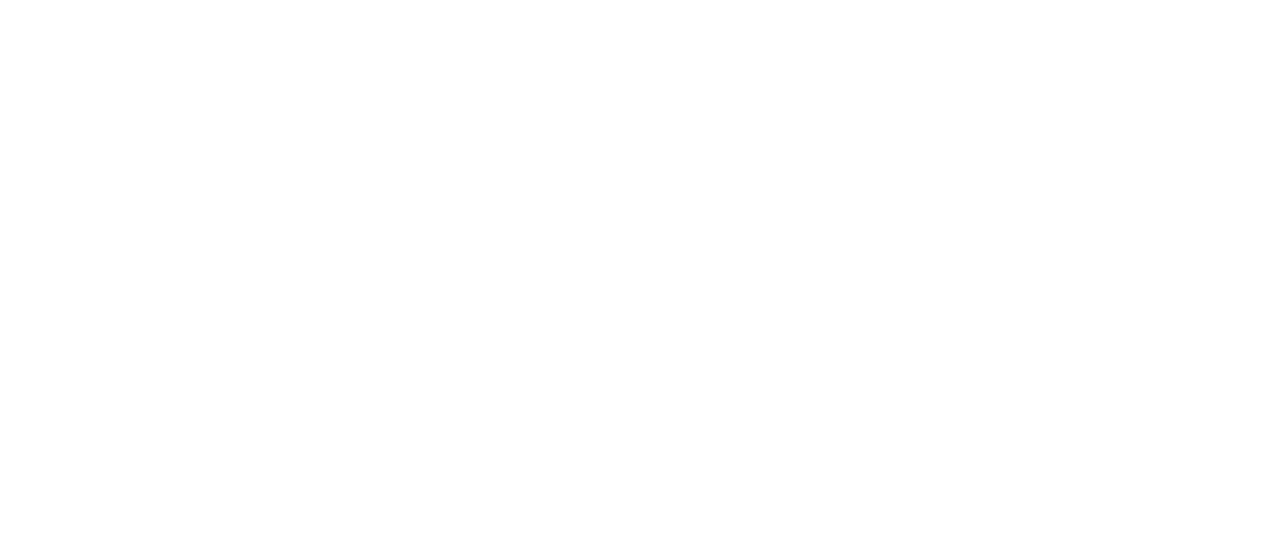
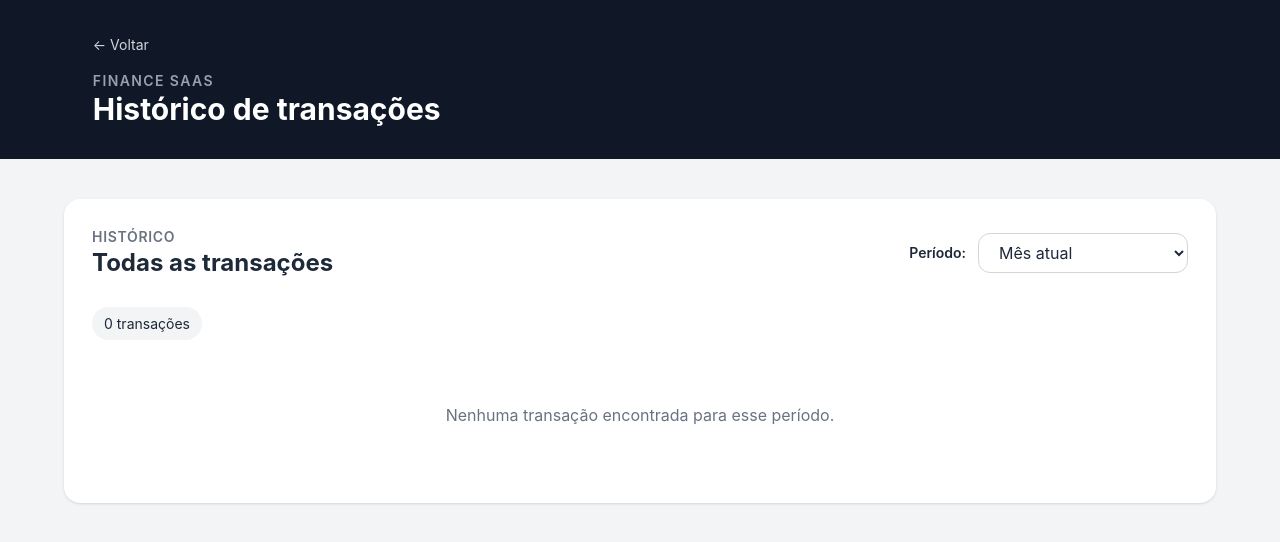
Before and after one commit to ThiagoYamanoi/finances-saas, a React app in the folder frontend/: page /transactions in a window 1280 px wide. Before the commit this address had no page. Shown: the top 542 px of the page. Built offline with nearby package versions, Linux system fonts and the light colour scheme; the HTML template or start-up script is replaced by a standard one.

Commit message:
criei página das transações

```diff
--- a/frontend/src/App.jsx
+++ b/frontend/src/App.jsx
@@ -3,6 +3,7 @@
 import Login from './Pages/Login';
 import Dashboard from './Pages/Dashboard';
 import ProtectedRoute from './Components/ProtectedRoutes';
+import AllTransactions from './Pages/AllTransactions';
 
 function App() {
   return (
@@ -27,6 +28,11 @@
         element={<Navigate to="/login" />}
       />
 
+      <Route
+        path="/transactions"
+        element={<AllTransactions />}
+      />
+
     </Routes>
   );
 }
--- /dev/null
+++ b/frontend/src/Pages/AllTransactions.jsx
@@ -0,0 +1,355 @@
+import { useMemo, useState } from 'react';
+import { useLocation, useNavigate } from 'react-router-dom';
+
+
+function AllTransactions() {
+
+  const location = useLocation();
+  const navigate = useNavigate();
+
+  const transactions = location.state?.transactions || [];
+
+  const [period, setPeriod] = useState('currentMonth');
+
+
+  function parseTransactionDate(value) {
+
+    if (
+      typeof value === 'string' &&
+      /^\d{4}-\d{2}-\d{2}$/.test(value)
+    ) {
+
+      const [year, month, day] = value.split('-').map(Number);
+
+      return new Date(
+        year,
+        month - 1,
+        day
+      );
+    }
+
+    return new Date(value);
+  }
+
+
+  const filteredTransactions = useMemo(() => {
+
+    const now = new Date();
+
+    return transactions.filter(transaction => {
+
+      const transactionDate = parseTransactionDate(transaction.data);
+
+
+      if (period === 'all') {
+        return true;
+      }
+
+
+      if (period === 'currentMonth') {
+
+        return (
+          transactionDate.getMonth() === now.getMonth() &&
+
+          transactionDate.getFullYear() === now.getFullYear()
+        );
+
+      }
+
+
+      if (period === 'lastMonth') {
+
+        const lastMonth =
+          new Date(
+            now.getFullYear(),
+            now.getMonth() - 1,
+            1
+          );
+
+        return (
+          transactionDate.getMonth() === lastMonth.getMonth() &&
+
+          transactionDate.getFullYear() === lastMonth.getFullYear()
+        );
+
+      }
+
+
+      if (period === 'last30Days') {
+
+        const thirtyDaysAgo =
+          new Date();
+
+        thirtyDaysAgo.setDate(
+          now.getDate() - 30
+        );
+
+        return (
+          transactionDate >= thirtyDaysAgo &&
+          transactionDate <= now
+        );
+
+      }
+
+
+      if (period === 'last3Months') {
+
+        const threeMonthsAgo =
+          new Date();
+
+        threeMonthsAgo.setMonth(
+          now.getMonth() - 3
+        );
+
+        return (
+          transactionDate >= threeMonthsAgo &&
+          transactionDate <= now
+        );
+
+      }
+
+
+      if (period === 'currentYear') {
+
+        return (
+          transactionDate.getFullYear() ===
+          now.getFullYear()
+        );
+
+      }
+
+
+      return true;
+
+    });
+
+  }, [transactions, period]);
+
+
+  return (
+
+    <div className="min-h-screen bg-gray-100 text-gray-800">
+
+      <header className="bg-gray-900 px-8 py-8 text-white">
+
+        <div className="mx-auto w-[90%] max-w-6xl">
+
+          <button
+            onClick={() => navigate(-1)}
+            className="
+              mb-4
+              text-sm
+              text-gray-300
+              transition
+              hover:text-white
+            "
+          >
+            ← Voltar
+          </button>
+
+          <p className="text-sm font-semibold uppercase tracking-widest text-gray-400">
+            Finance SaaS
+          </p>
+
+          <h1 className="text-3xl font-bold">
+            Histórico de transações
+          </h1>
+
+        </div>
+
+      </header>
+
+
+      <main className="mx-auto w-[90%] max-w-6xl py-10">
+
+        <section className="rounded-2xl bg-white p-7 shadow-sm">
+
+          <div
+            className="
+              mb-8
+              flex
+              flex-col
+              gap-4
+              md:flex-row
+              md:items-center
+              md:justify-between
+            "
+          >
+
+            <div>
+
+              <p className="text-sm font-semibold uppercase tracking-wider text-gray-500">
+                Histórico
+              </p>
+
+              <h2 className="text-2xl font-bold">
+                Todas as transações
+              </h2>
+
+            </div>
+
+
+            <div className="flex items-center gap-3">
+
+              <label
+                htmlFor="period"
+                className="text-sm font-semibold"
+              >
+                Período:
+              </label>
+
+              <select
+                id="period"
+                value={period}
+                onChange={event =>
+                  setPeriod(event.target.value)
+                }
+                className="
+                  rounded-xl
+                  border
+                  border-gray-300
+                  bg-white
+                  px-4
+                  py-2
+                  outline-none
+                  focus:border-gray-500
+                "
+              >
+
+                <option value="currentMonth">
+                  Mês atual
+                </option>
+
+                <option value="lastMonth">
+                  Mês passado
+                </option>
+
+                <option value="last30Days">
+                  Últimos 30 dias
+                </option>
+
+                <option value="last3Months">
+                  Últimos 3 meses
+                </option>
+
+                <option value="currentYear">
+                  Este ano
+                </option>
+
+                <option value="all">
+                  Todas as transações
+                </option>
+
+              </select>
+
+            </div>
+
+          </div>
+
+
+          <div className="mb-5">
+
+            <span
+              className="
+                rounded-full
+                bg-gray-100
+                px-3
+                py-2
+                text-sm
+              "
+            >
+              {filteredTransactions.length} transações
+            </span>
+
+          </div>
+
+
+          {filteredTransactions.length === 0 ? (
+
+            <div className="py-12 text-center text-gray-500">
+
+              Nenhuma transação encontrada
+              para esse período.
+
+            </div>
+
+          ) : (
+
+            <div className="flex flex-col gap-3">
+
+              {filteredTransactions.map(transaction => (
+
+                <div
+                  key={transaction.id}
+                  className="
+                    flex
+                    items-center
+                    justify-between
+                    rounded-xl
+                    border
+                    border-gray-200
+                    p-4
+                    transition
+                    hover:shadow-md
+                  "
+                >
+
+                  <div>
+
+                    <h3 className="font-semibold">
+                      {transaction.description}
+                    </h3>
+
+                    <p className="text-sm text-gray-500">
+
+                      {parseTransactionDate(
+                        transaction.data
+                      ).toLocaleDateString('pt-BR')}
+
+                    </p>
+
+                  </div>
+
+
+                  <div className="text-right">
+
+                    <strong>
+                      R$ {Number(
+                        transaction.amount
+                      ).toFixed(2)}
+                    </strong>
+
+                    <p className="text-xs text-gray-400">
+
+                      Conta {transaction.account_name}
+
+                      {' • '}
+
+                      Categoria {
+                        transaction.category_name ||
+                        'Sem categoria'
+                      }
+
+                    </p>
+
+                  </div>
+
+                </div>
+
+              ))}
+
+            </div>
+
+          )}
+
+        </section>
+
+      </main>
+
+    </div>
+
+  );
+
+}
+
+export default AllTransactions;
--- a/frontend/src/Pages/Dashboard.jsx
+++ b/frontend/src/Pages/Dashboard.jsx
@@ -1,10 +1,12 @@
 import { useEffect, useState } from 'react';
+import { useNavigate } from 'react-router-dom';
 
 import Form from '../Components/Form';
 import BankConnect from '../Components/BankConnect';
 
 import { getTransactions } from '../Services/TransactionApis';
 import { syncBankData } from '../Services/PluggyApis';
+
 
 
 function Dashboard() {
@@ -115,6 +117,8 @@
 
   }
 
+  const navigate = useNavigate();
+
   return (
 
     <div className="min-h-screen bg-gray-100 text-gray-800">
@@ -199,7 +203,7 @@
 
 <div className="flex flex-col gap-3">
 
-              {transactions.map(transaction => (
+  {transactions.slice(0, 5).map(transaction => (
 
     <div
       key={transaction.id}
@@ -237,6 +241,36 @@
 
   ))}
 
+
+  {transactions.length > 0 && (
+
+    <button
+      onClick={() =>
+        navigate('/transactions', {
+          state: {
+            transactions
+          }
+        })
+      }
+      className="
+        mt-3
+        w-full
+        rounded-xl
+        border
+        border-gray-300
+        px-4
+        py-3
+        font-semibold
+        text-gray-700
+        transition
+        hover:bg-gray-100
+      "
+    >
+      Ver todas as transações →
+    </button>
+
+  )}
+
 </div>
 
           )}
```
Lines whose indentation alone changed are shown as unchanged.
